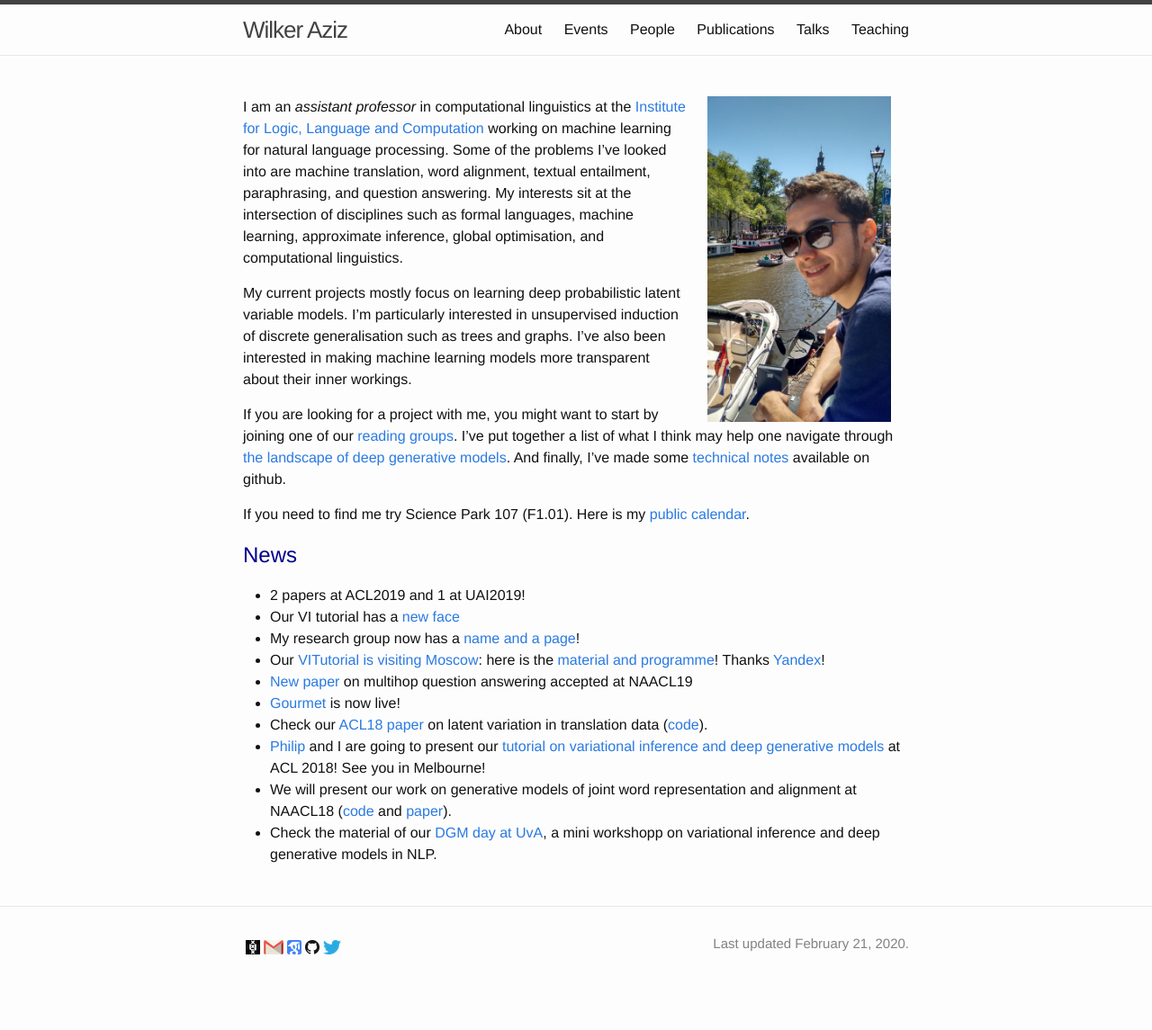
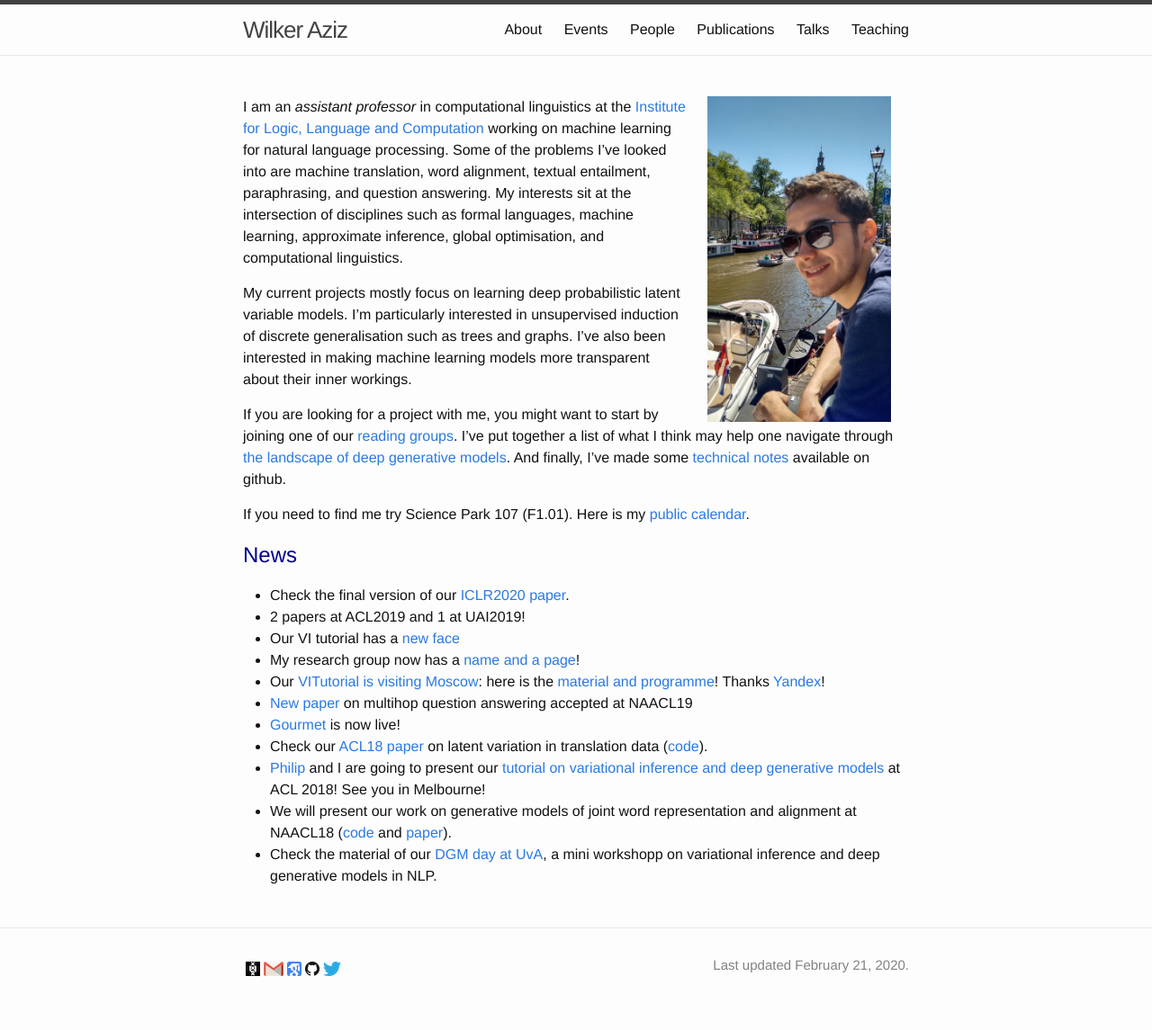
Before and after one commit to wilkeraziz/oldsite, a Jekyll site: the page built from index.md, in a window 1280 px wide. Shown: the whole page at 90% size. Built offline with Jekyll 4.4.1, drawn with Linux system fonts in a browser that asks for light colours; before the commit the page ends 1121 px from its top, so only the background shows below that.

Commit message:
+ICLR2020

```diff
--- a/index.md
+++ b/index.md
@@ -21,6 +21,7 @@ If you need to find me try Science Park 107 (F1.01). Here is my [public calendar
 
 ## <span style="color:darkblue">News </span>
 
+* Check the final version of our [ICLR2020 paper](https://arxiv.org/pdf/1910.13890.pdf).
 * 2 papers at ACL2019 and 1 at UAI2019!
 * Our VI tutorial has a [new face](https://vitutorial.github.io)
 * My research group now has a [name and a page](https://probabll.github.io)!
```
